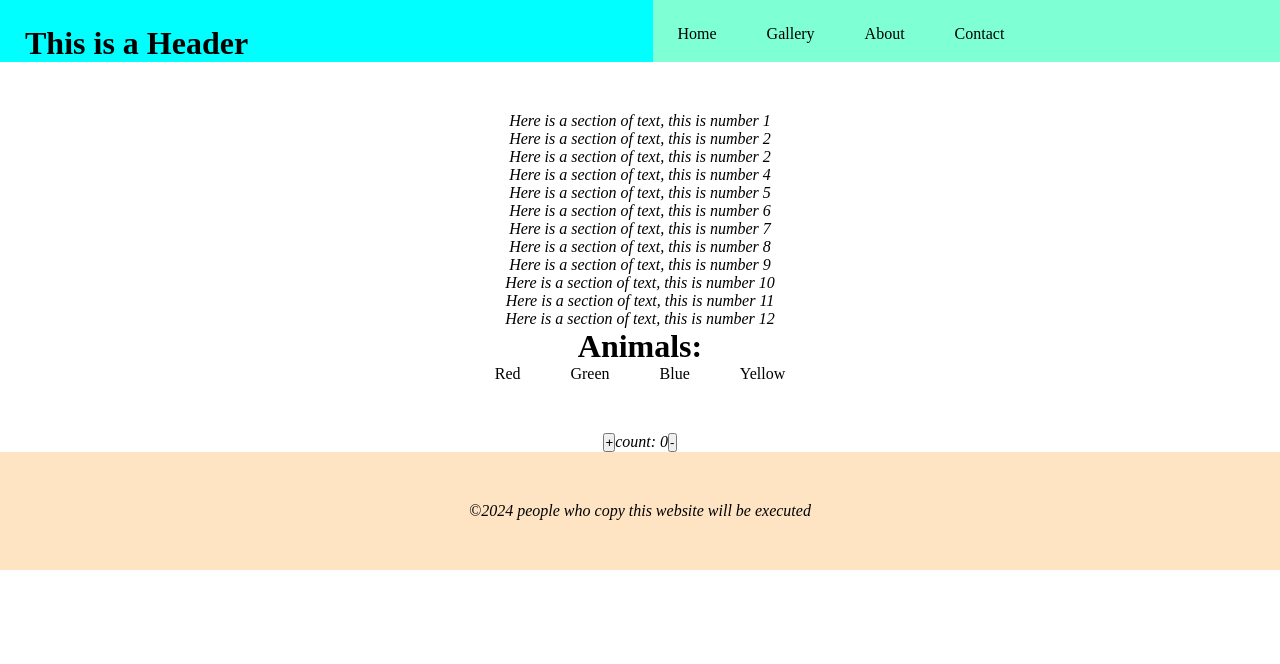
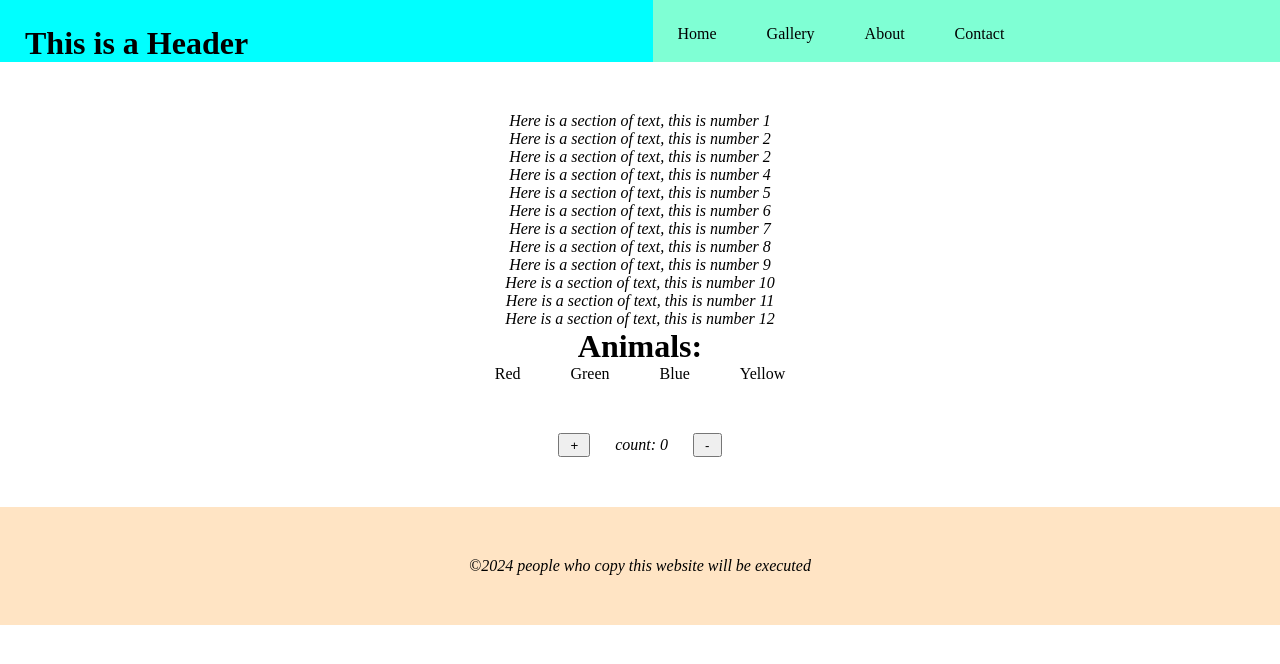
Before and after one commit to Ollie-Judge/practice-vite, a React (Vite) app: page / in a window 1280 px wide. Shown: the top 664 px of the page. Built offline with nearby package versions, Linux system fonts and the light colour scheme.

Commit message:
spaced out the + & - buttons

```diff
--- a/src/style/buttonTest.css
+++ b/src/style/buttonTest.css
@@ -1,4 +1,13 @@
 #useStateButtons {
+  margin: 50px;
   display: flex;
   justify-content: center;
 }
+
+button {
+  padding: 2.5px 10px;
+}
+
+p {
+  margin: auto 25px;
+}
```
